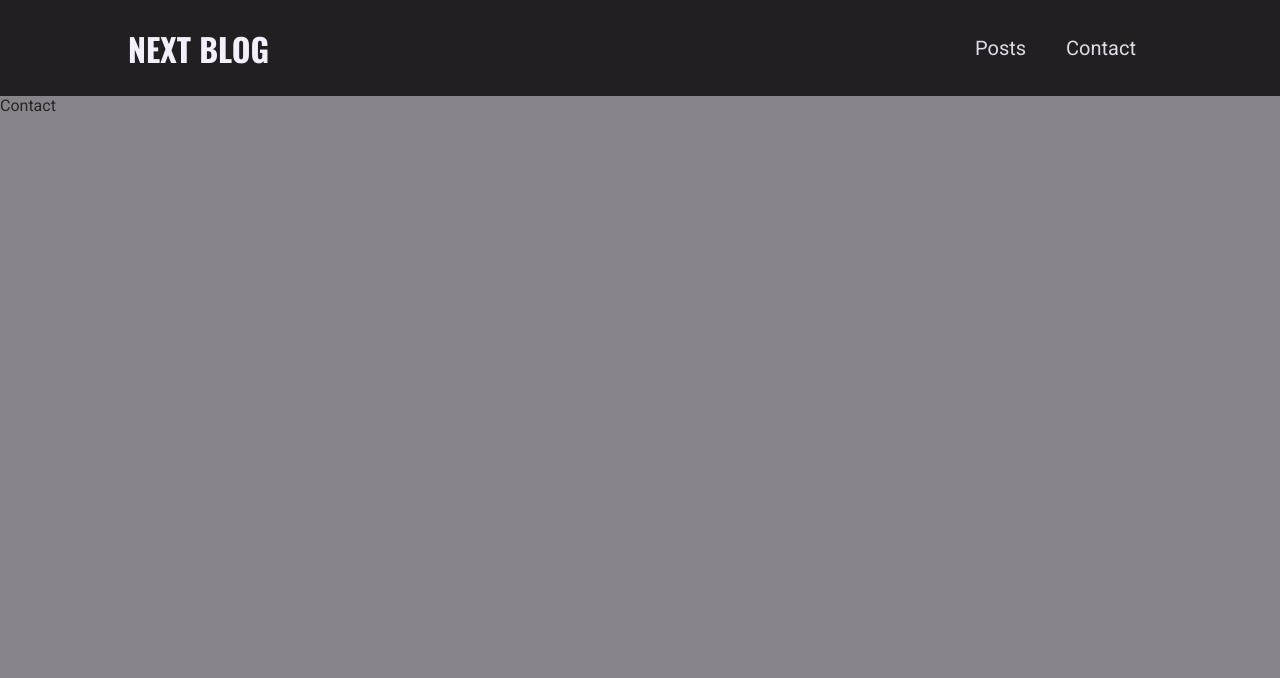
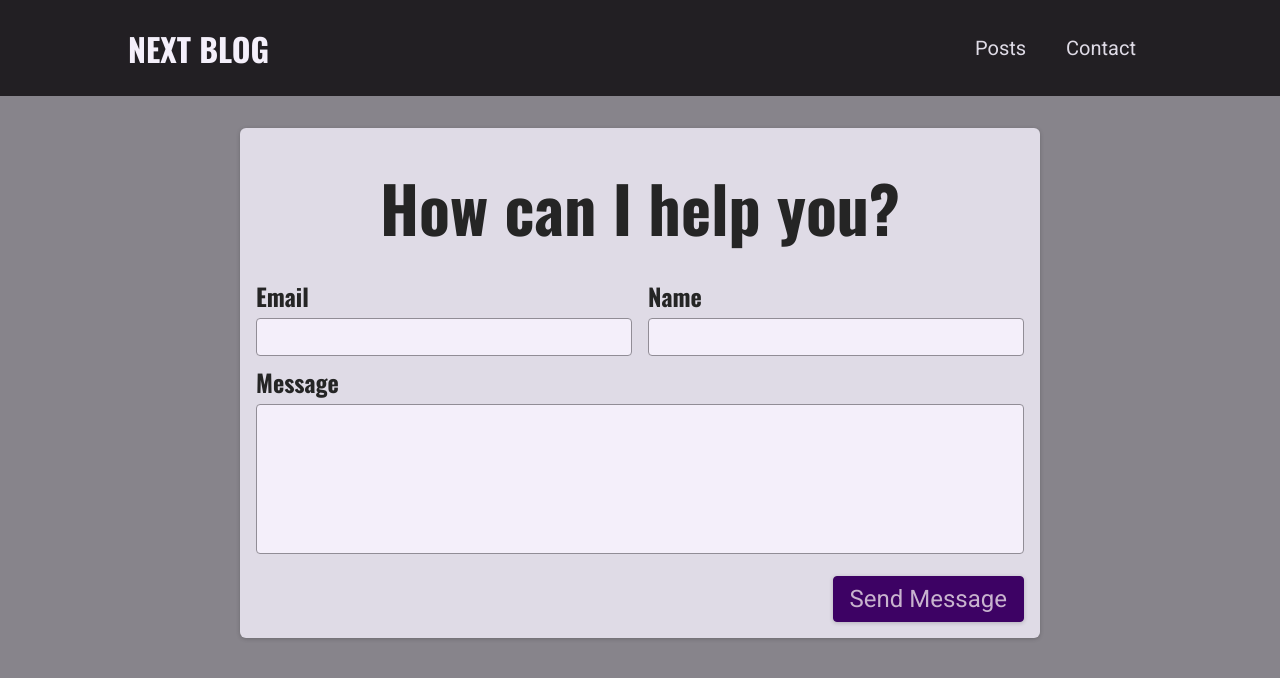
Before and after one commit to popovaav/next-js-study-prj, a Next.js app: page /contact in a window 1280 px wide. Shown: the top 678 px of the page. Built offline with nearby package versions, Linux system fonts and the light colour scheme.

Commit message:
created and connected Contact form

```diff
--- a/package.json
+++ b/package.json
@@ -16,6 +16,7 @@
   "dependencies": {
     "gray-matter": "^4.0.3",
     "i18next": "^21.0.1",
+    "mongodb": "^4.12.1",
     "next": "12.0.2",
     "next-i18next": "^8.7.0",
     "next-images": "^1.8.1",
--- /dev/null
+++ b/pages/api/contact/index.js
@@ -0,0 +1,45 @@
+import { MongoClient } from 'mongodb';
+
+async function handler(req, res) {
+  if (req.method === 'POST') {
+    const { email, name, message } = req.body;
+
+    if (!email || !email.includes('@') || name.trim() === ''
+      || !name || !message || message.trim() === '') {
+      res.status(422)
+        .json({ message: 'Invalid input.' });
+    }
+
+    const newMessage = {
+      name,
+      email,
+      message
+    };
+
+    let client;
+
+    try {
+      client = await MongoClient.connect(
+        'mongodb+srv://popovaav:popova1994@atlascluster.dkrqlak.mongodb.net/?retryWrites=true&w=majority'
+      );
+    } catch (e) {
+      res.status(500).json({ message: 'Could not connect to database' });
+    }
+
+    const db = client.db();
+
+    try {
+      const result = await db.collection('messages').insertOne(newMessage);
+      newMessage.id = result.insertedId;
+    } catch (e) {
+      client.close();
+      res.status(500).json({ message: 'Storing failed' });
+    }
+
+    client.close();
+
+    res.status(201).json({ message: newMessage });
+  }
+}
+
+export default handler;
--- a/pages/contact.js
+++ b/pages/contact.js
@@ -1,6 +1,8 @@
+import ContactForm from '../src/components/ContactComponents/ContactForm/ContactForm';
+
 const ContactPage = () => {
   return (
-    <div>Contact</div>
+    <ContactForm />
   );
 };
 
--- /dev/null
+++ b/src/components/ContactComponents/ContactForm/ContactForm.js
@@ -0,0 +1,68 @@
+import { useState } from 'react';
+import styles from './sass/ContactForm.module.css';
+
+const ContactForm = () => {
+  const [email, setEmail] = useState('');
+  const [name, setName] = useState('');
+  const [message, setMessage] = useState('');
+
+  const sendMessageForm = (event) => {
+    event.preventDefault();
+    fetch('/api/contact', {
+      method: 'POST',
+      body: JSON.stringify({
+        email,
+        name,
+        message
+      }),
+      headers: {
+        'Content-Type': 'application/json'
+      }
+    });
+  };
+
+  return (
+    <section className={styles.contact}>
+      <h1>How can I help you?</h1>
+      <form className={styles.form} onSubmit={sendMessageForm}>
+        <div className={styles.controls}>
+          <div className={styles.control}>
+            <label htmlFor="email">Email</label>
+            <input
+              id="email"
+              type="email"
+              required
+              value={email}
+              onChange={(e) => setEmail(e.target.value)}
+            />
+          </div>
+          <div className={styles.control}>
+            <label htmlFor="name">Name</label>
+            <input
+              id="name"
+              type="text"
+              required
+              value={name}
+              onChange={(e) => setName(e.target.value)}
+            />
+          </div>
+        </div>
+        <div className={styles.control}>
+          <label htmlFor="message">Message</label>
+          <textarea
+            rows="5"
+            id="message"
+            value={message}
+            required
+            onChange={(e) => setMessage(e.target.value)}
+          />
+        </div>
+        <div className={styles.actions}>
+          <button type="submit">Send Message</button>
+        </div>
+      </form>
+    </section>
+  );
+};
+
+export default ContactForm;
--- /dev/null
+++ b/src/components/ContactComponents/ContactForm/sass/ContactForm.module.css
@@ -0,0 +1,73 @@
+.contact {
+    margin: var(--size-8) auto;
+    border-radius: 6px;
+    background-color: var(--color-grey-100);
+    width: 90%;
+    max-width: 50rem;
+    padding: var(--size-4);
+    box-shadow: 0 1px 4px rgba(0, 0, 0, 0.2);
+    font-size: var(--size-6);
+}
+
+.contact h1 {
+    font-size: var(--size-8);
+    margin: var(--size-4) 0;
+    text-align: left;
+}
+
+.form label {
+    display: block;
+    font-family: 'Oswald', sans-serif;
+    font-weight: bold;
+    margin: var(--size-2) 0 var(--size-1) 0;
+}
+
+.form input,
+.form textarea {
+    font: inherit;
+    padding: var(--size-1);
+    border-radius: 4px;
+    width: 100%;
+    border: 1px solid var(--color-grey-400);
+    background-color: var(--color-grey-50);
+    resize: none;
+}
+
+.controls {
+    display: flex;
+    column-gap: 1rem;
+    flex-wrap: wrap;
+}
+
+.control {
+    flex: 1;
+    min-width: 10rem;
+}
+
+.actions {
+    margin-top: var(--size-4);
+    text-align: right;
+}
+
+.form button {
+    font: inherit;
+    cursor: pointer;
+    background-color: var(--color-primary-700);
+    border: 1px solid var(--color-primary-700);
+    padding: var(--size-2) var(--size-4);
+    border-radius: 4px;
+    color: var(--color-primary-50);
+    box-shadow: 0 1px 4px rgba(0, 0, 0, 0.2);
+}
+
+.form button:hover {
+    background-color: var(--color-primary-500);
+    border-color: var(--color-primary-500);
+}
+
+@media (min-width: 768px) {
+    .contact h1 {
+        font-size: var(--size-16);
+        text-align: center;
+    }
+}
```
Also changed, not shown: 1 other file (tests, documents, lock files or other folders).
